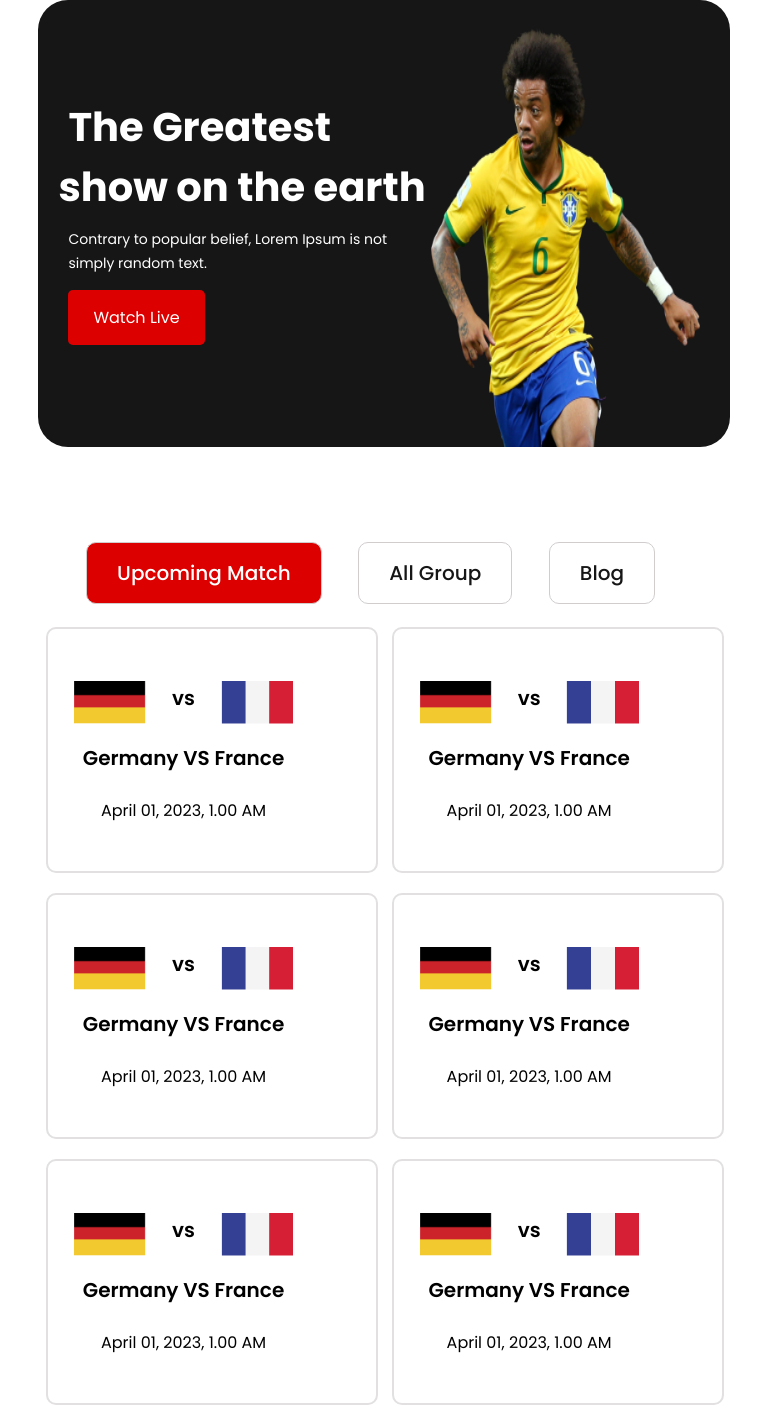
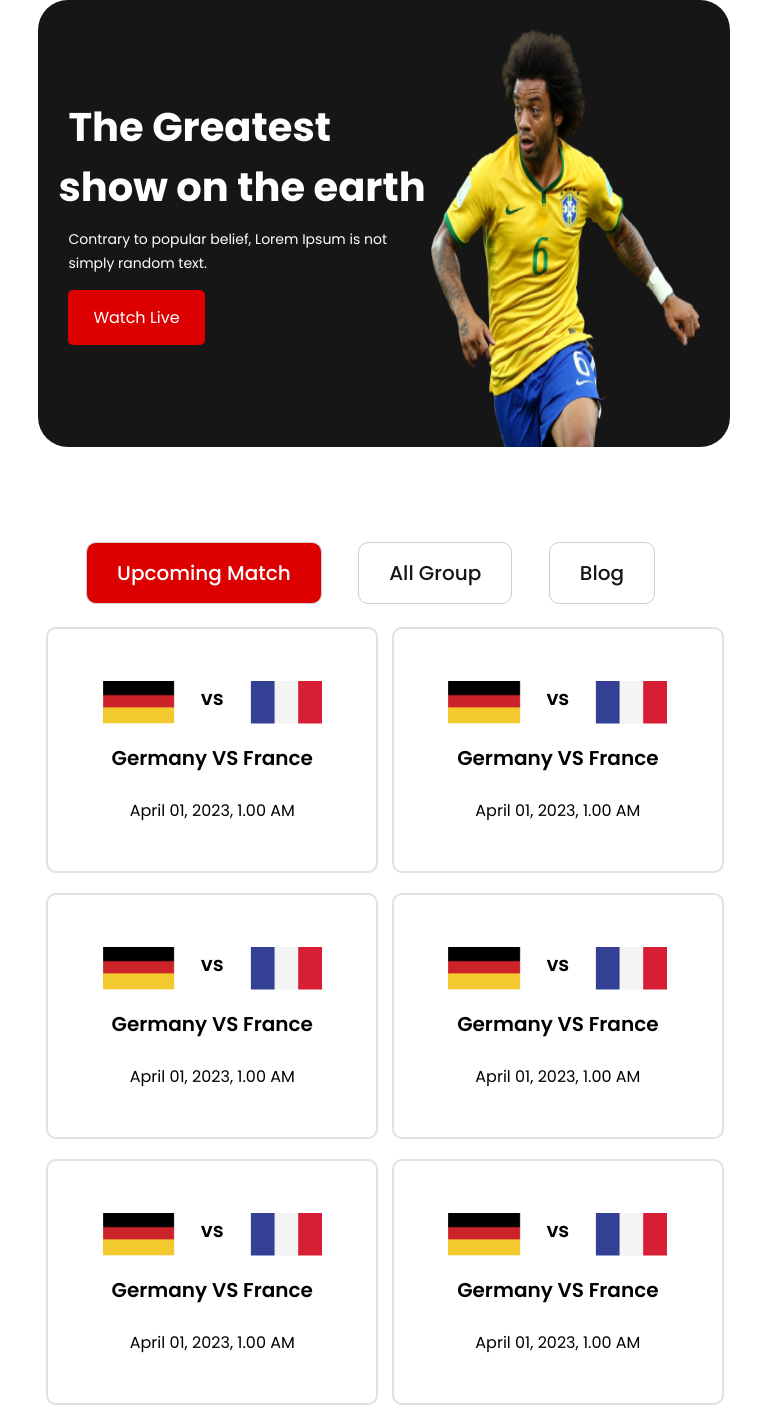
Before and after one commit to Programmerbikash/world-cup-main, a plain HTML site: page upcoming-match.html in a window 768 px wide. Shown: the top 1428 px of the page. Drawn offline with Linux system fonts and the light colour scheme.

Commit message:
everything is ok

```diff
--- a/style.css
+++ b/style.css
@@ -1,4 +1,11 @@
+/*------------===================================
+                        Fonts
+===================================------------*/
 @import url('https://fonts.googleapis.com/css2?family=Poppins:wght@400;500;600;700&display=swap');
+
+/*------------===================================
+        Common Styles and Utilities
+===================================------------*/
 *{
     margin: 0;
     padding: 0;
@@ -14,7 +21,10 @@ main{
     background-color: white;
     width: 100%;
 }
-/* Banner Styles */
+
+/*------------===================================
+                Banner Styles
+===================================------------*/
 .banner-container{
     background: #161616;
     border-radius: 30px;
@@ -63,7 +73,9 @@ main{
     top: 7px;
 }
 
-/* Blogs Styles */
+/*------------===================================
+                Blogs Styles
+===================================------------*/
 .main-blogs-container{
     width: 100%;
     background-color: white;
@@ -74,7 +86,9 @@ main{
     margin: 100px auto;
 }
 
-/* Menu Styles */
+/*------------===================================
+                Menu Styles
+===================================------------*/
 .left-menu{
     width: 312px;
     height: 312px;
@@ -117,7 +131,9 @@ main{
     color: #161616;
 }
 
-/* Blog Right Styles */
+/*------------===================================
+            Blog Right Styles
+===================================------------*/
 .blogs{
     float: right;
     display: grid;
@@ -169,7 +185,9 @@ main{
     margin-right: 10px;
 }
 
-/* Upcoming Match Styles */
+/*------------===================================
+            Upcoming Match Styles
+===================================------------*/
 .main-upcoming{
     overflow: hidden;
     margin-bottom: 100px;
@@ -185,6 +203,7 @@ main{
 }
 .blog-match article{
     padding: 15px;
+    margin: 0 auto;
 }
 .match-img{
     display: flex;
@@ -213,7 +232,9 @@ main{
     padding: 10px;
 }
 
-/* Footer Styles */
+/*------------===================================
+            Footer Styles
+===================================------------*/
 footer{
     margin-top: 10px;
     width: 100%;
@@ -261,8 +282,13 @@ footer ul li a{
     color: white;
 }
 
-/* Responsive Styles */
-/* Responsive For Mobile Device */
+/*------------===================================
+            Responsive Styles
+===================================------------*/
+
+/*------------===================================
+        Responsive For Mobile Device
+===================================------------*/
 @media screen and (max-width: 576px) {
     .main-container{
         width: 100%;
@@ -358,7 +384,9 @@ footer ul li a{
     }
 }
 
-/* Responsive For Tablet Device */
+/*------------===================================
+        Responsive For Tablet Device
+===================================------------*/
 @media screen and (min-width: 577px) and (max-width: 992px) {
     .main-container{
         width: 100%;
@@ -406,6 +434,10 @@ footer ul li a{
         padding: 20px;
         margin-bottom: 20px;
     }
+    .blog-match article {
+        padding: 15px;
+        margin: 0 auto;
+    }
     .first-title{
         font-weight: 700;
         font-size: 40px;
@@ -418,7 +450,6 @@ footer ul li a{
         padding: 10px;
         margin-bottom: 20px;
         margin-right: 6px;
-
     }
     .text{
         display: none;
@@ -444,6 +475,9 @@ footer ul li a{
     }
 }
 
+/*------------===================================
+        Responsive For Computer Device
+===================================------------*/
 @media screen and (min-width: 993px){
     .descripton-display{
         display: none;
```
Also changed, not shown: index.html (+14 -0 lines), upcoming-match.html (+14 -0 lines).
